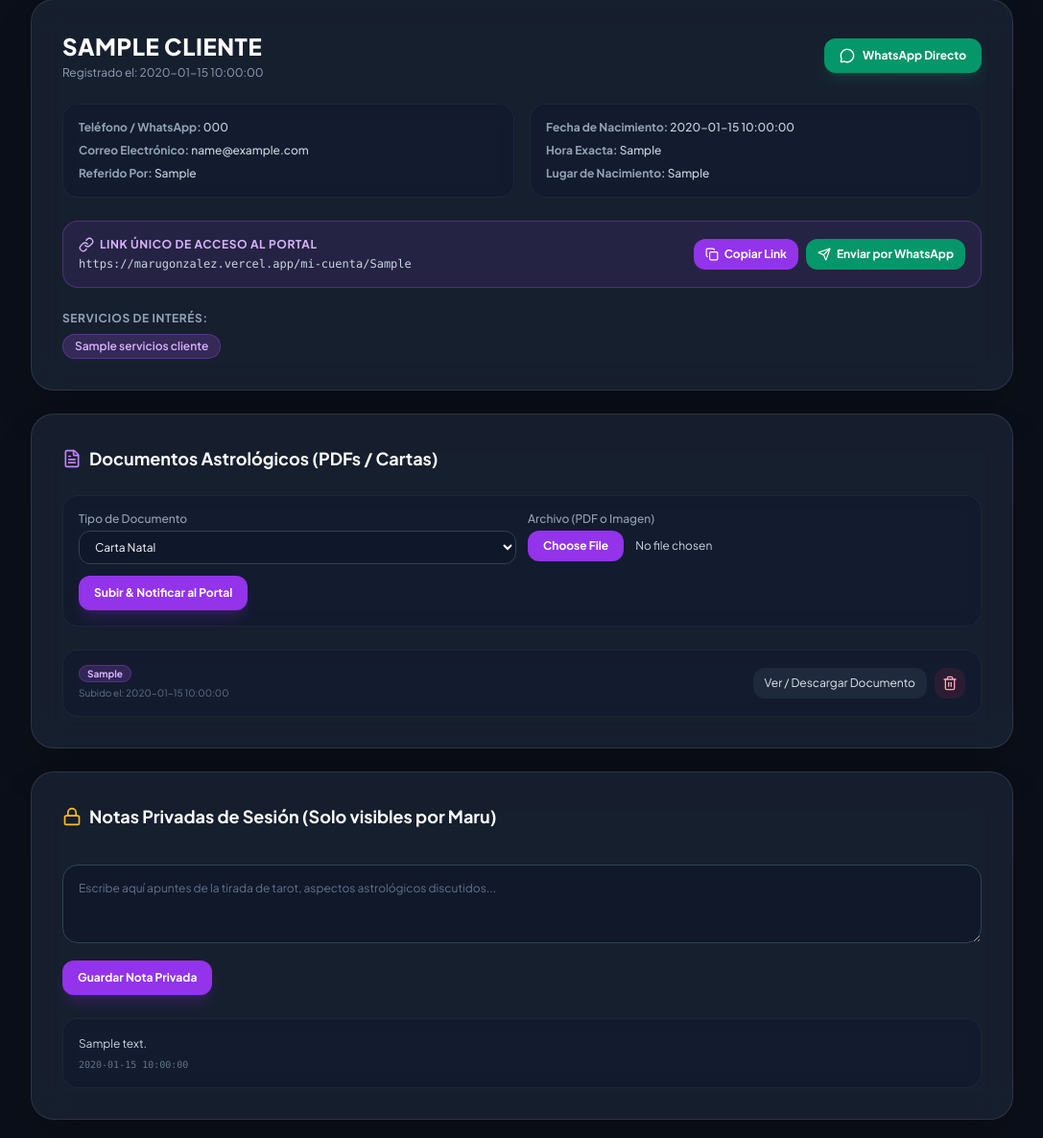
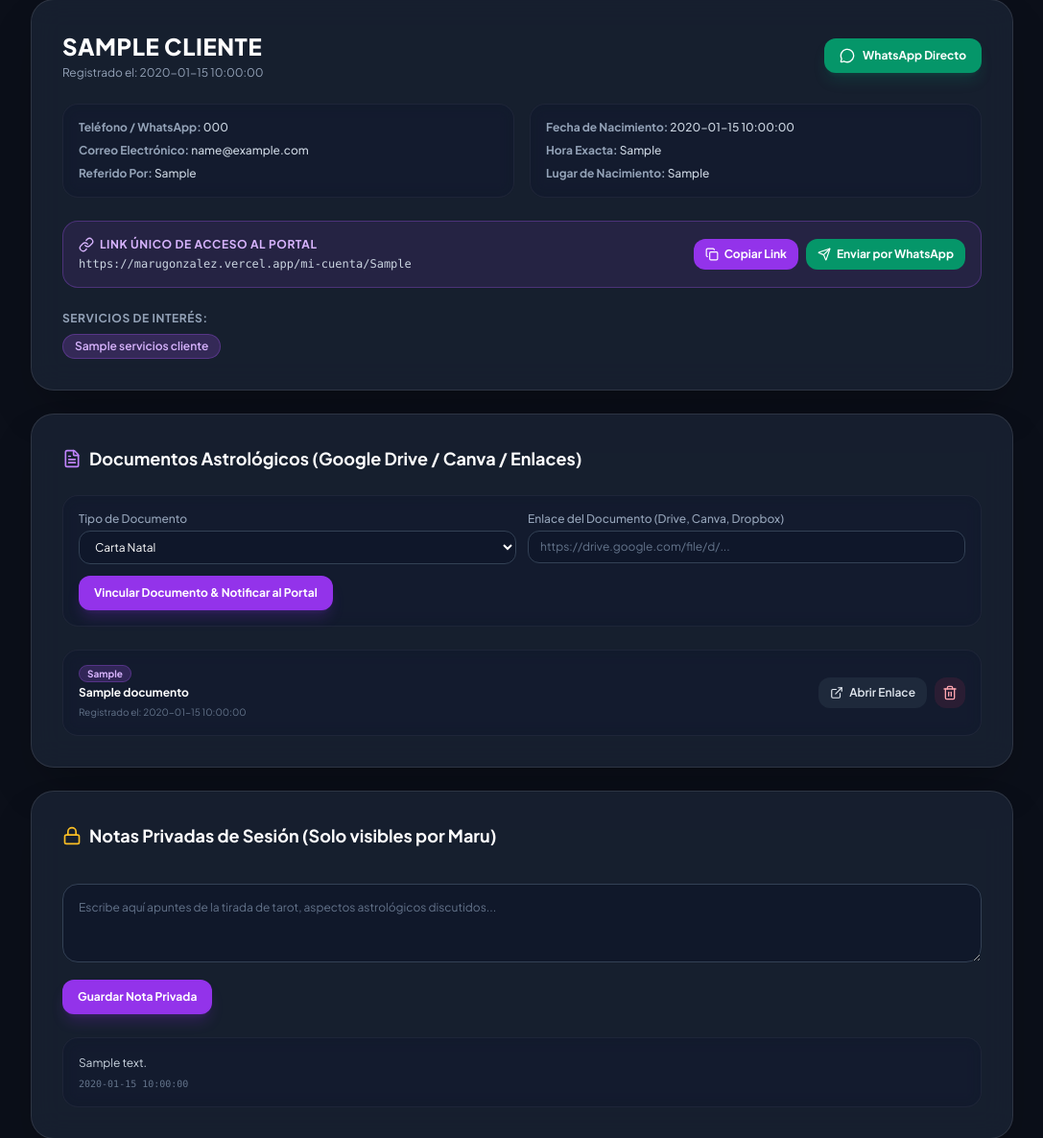
Before and after one commit to ItsVal00/Sistema, a Flask app: page /admin/cliente/1 in a window 1280 px wide. Shown: the part 81-1267 px from the top of the page at 96% size, without its empty margins (96-1183 px from the left). Run offline with Flask 3, Linux system fonts and the light colour scheme; a user stored in the database is signed in; tables that the repository leaves empty hold one stand-in row (values such as "Sample post"); a database or web service that is not in the repository returns one stand-in record (values such as "Sample title"); parts of the project's set-up code (start-up, migrations or seed data) failed here and were passed over; some libraries are stand-ins or nearby versions.

Commit message:
Update cliente_detalle.html with direct link system for documents

```diff
--- a/app.py
+++ b/app.py
@@ -1,6 +1,5 @@
 import os
 import json
-import base64
 import secrets
 import sqlite3
 from datetime import datetime
@@ -21,8 +20,8 @@ DB_PATH = 'database.db'
 DB_URL = os.environ.get('DATABASE_URL') or os.environ.get('POSTGRES_URL')
 IS_POSTGRES = bool(DB_URL)
 
-# Carpeta de subida (Fallback local)
-UPLOAD_FOLDER = os.path.join(os.getcwd(), 'uploads')
+# Carpeta de subida
+UPLOAD_FOLDER = '/tmp/uploads' if (os.environ.get('VERCEL') or IS_POSTGRES) else os.path.join(os.getcwd(), 'uploads')
 os.makedirs(UPLOAD_FOLDER, exist_ok=True)
 app.config['UPLOAD_FOLDER'] = UPLOAD_FOLDER
 ALLOWED_EXTENSIONS = {'pdf', 'png', 'jpg', 'jpeg'}
@@ -85,8 +84,6 @@ def registro_form():
         nombre = request.form.get('nombre', '').strip()
         codigo_pais = request.form.get('codigo_pais', '+58')
         num_telefono = request.form.get('telefono', '').strip()
-
-        # Concatena el código con el número si ingresó datos
         telefono = f"{codigo_pais} {num_telefono}" if num_telefono else ""
 
         email = request.form.get('email', '').strip().lower()
@@ -602,7 +599,7 @@ def guardar_nota():
 
 
 # -------------------------------------------------------------
-# GESTIÓN DE DOCUMENTOS (ALMACENAMIENTO PERMANENTE EN BASE64)
+# GESTIÓN DE DOCUMENTOS (ENLACE DIRECTO / DRIVE / CANVA)
 # -------------------------------------------------------------
 
 @app.route('/uploads/<path:filename>')
@@ -614,22 +611,13 @@ def uploaded_file(filename):
 @admin_required
 def subir_documento(cliente_id):
     tipo_doc = request.form.get('tipo_doc')
-    archivo = request.files.get('archivo')
+    link_documento = request.form.get('link_documento', '').strip()
 
-    if not archivo or archivo.filename == '':
-        flash("Debes seleccionar un archivo.", "error")
-        return redirect(url_for('admin_cliente_detalle', cliente_id=cliente_id))
-
-    if not allowed_file(archivo.filename):
-        flash("Tipo de archivo no permitido (solo PDF, PNG, JPG).", "error")
+    if not link_documento:
+        flash("Debes ingresar el enlace del documento (Google Drive, Canva, Dropbox, etc.).", "error")
         return redirect(url_for('admin_cliente_detalle', cliente_id=cliente_id))
 
     try:
-        # Convertir archivo a Data URL Base64 para persistencia total en Vercel
-        contenido_b64 = base64.b64encode(archivo.read()).decode('utf-8')
-        mimetype = archivo.mimetype or 'application/pdf'
-        data_url = f"data:{mimetype};base64,{contenido_b64}"
-
         conn = get_db_connection()
         cursor = conn.cursor()
         param_symbol = '%s' if IS_POSTGRES else '?'
@@ -637,14 +625,14 @@ def subir_documento(cliente_id):
         cursor.execute(f'''
             INSERT INTO documentos (cliente_id, tipo_doc, nombre_archivo)
             VALUES ({param_symbol}, {param_symbol}, {param_symbol})
-        ''', (cliente_id, tipo_doc, data_url))
+        ''', (cliente_id, tipo_doc, link_documento))
 
         conn.commit()
         conn.close()
 
-        flash("Documento subido e integrado correctamente.", "exito")
+        flash("Documento vinculado con éxito.", "exito")
     except Exception as e:
-        flash(f"Error al guardar el archivo: {str(e)}", "error")
+        flash(f"Error al registrar enlace: {str(e)}", "error")
 
     return redirect(url_for('admin_cliente_detalle', cliente_id=cliente_id))
 
--- a/templates/cliente_detalle.html
+++ b/templates/cliente_detalle.html
@@ -118,17 +118,17 @@
             {% endif %}
         </div>
 
-        <!-- Módulo: Documentos / PDFs -->
+        <!-- Módulo: Documentos Astrológicos -->
         <div class="glass-panel p-6 md:p-8 rounded-3xl shadow-2xl space-y-6 border border-white/10">
             <div class="flex items-center justify-between">
                 <h2 class="text-lg font-bold text-white flex items-center gap-2">
                     <i data-lucide="file-text" class="w-5 h-5 text-purple-400"></i>
-                    <span>Documentos Astrológicos (PDFs / Cartas)</span>
+                    <span>Documentos Astrológicos (Google Drive / Canva / Enlaces)</span>
                 </h2>
             </div>
 
-            <!-- Formulario Subir Documento -->
-            <form action="/admin/subir_documento/{{ cliente.id }}" method="POST" enctype="multipart/form-data" class="glass-card p-4 rounded-2xl border border-white/5 space-y-3">
+            <!-- Formulario Vincular Documento -->
+            <form action="/admin/subir_documento/{{ cliente.id }}" method="POST" class="glass-card p-4 rounded-2xl border border-white/5 space-y-3">
                 <div class="grid grid-cols-1 md:grid-cols-2 gap-3 text-xs">
                     <div>
                         <label class="block text-slate-400 font-medium mb-1">Tipo de Documento</label>
@@ -141,16 +141,16 @@
                         </select>
                     </div>
                     <div>
-                        <label class="block text-slate-400 font-medium mb-1">Archivo (PDF o Imagen)</label>
-                        <input type="file" name="archivo" required accept=".pdf,.png,.jpg,.jpeg" class="w-full text-slate-300 text-xs file:mr-3 file:py-2 file:px-4 file:rounded-xl file:border-0 file:text-xs file:font-bold file:bg-purple-600 file:text-white hover:file:bg-purple-500">
+                        <label class="block text-slate-400 font-medium mb-1">Enlace del Documento (Drive, Canva, Dropbox)</label>
+                        <input type="url" name="link_documento" required placeholder="https://drive.google.com/file/d/..." class="w-full bg-slate-900 border border-slate-700 rounded-xl px-3 py-2 text-white placeholder-slate-500 focus:outline-none focus:border-purple-500">
                     </div>
                 </div>
                 <button type="submit" class="bg-purple-600 hover:bg-purple-500 text-white font-bold text-xs px-4 py-2.5 rounded-xl transition shadow-lg shadow-purple-600/20">
-                    Subir & Notificar al Portal
+                    Vincular Documento & Notificar al Portal
                 </button>
             </form>
 
-            <!-- Lista de Archivos -->
+            <!-- Lista de Archivos / Enlaces -->
             <div class="space-y-2">
                 {% if documentos %}
                     {% for doc in documentos %}
@@ -159,12 +159,13 @@
                             <span class="bg-purple-500/20 text-purple-300 text-[10px] font-bold px-2 py-0.5 rounded-full border border-purple-500/30">
                                 {{ doc.tipo_doc }}
                             </span>
-                            <p class="text-[10px] text-slate-500">Subido el: {{ doc.fecha_subida }}</p>
+                            <p class="font-bold text-white break-all">{{ doc.nombre_archivo }}</p>
+                            <p class="text-[10px] text-slate-500">Registrado el: {{ doc.fecha_subida }}</p>
                         </div>
-                        <div class="flex items-center gap-2">
-                            <!-- Enlace a Base64 / Data URL -->
-                            <a href="{{ doc.nombre_archivo }}" target="_blank" download="Documento_{{ doc.tipo_doc }}" class="bg-slate-800 hover:bg-slate-700 text-slate-200 px-3 py-2 rounded-xl transition">
-                                Ver / Descargar Documento
+                        <div class="flex items-center gap-2 shrink-0">
+                            <a href="{{ doc.nombre_archivo }}" target="_blank" class="bg-slate-800 hover:bg-slate-700 text-slate-200 px-3 py-2 rounded-xl transition flex items-center gap-1.5 font-semibold">
+                                <i data-lucide="external-link" class="w-3.5 h-3.5"></i>
+                                <span>Abrir Enlace</span>
                             </a>
                             <button onclick="document.getElementById('modal-eliminar-{{ doc.id }}').classList.remove('hidden')" class="bg-rose-500/10 hover:bg-rose-500/20 text-rose-300 p-2 rounded-xl transition">
                                 <i data-lucide="trash-2" class="w-4 h-4"></i>
@@ -176,7 +177,7 @@
                     <div id="modal-eliminar-{{ doc.id }}" class="fixed inset-0 bg-slate-950/80 backdrop-blur-md z-50 flex items-center justify-center p-4 hidden">
                         <div class="glass-panel max-w-sm w-full p-6 rounded-3xl space-y-4 border border-white/10 shadow-2xl">
                             <h3 class="text-sm font-bold text-rose-400">Confirmar Eliminación</h3>
-                            <p class="text-xs text-slate-300">Ingresa tu contraseña de administrador para eliminar este archivo:</p>
+                            <p class="text-xs text-slate-300">Ingresa tu contraseña de administrador para eliminar este enlace:</p>
                             <form action="/admin/eliminar_documento/{{ doc.id }}" method="POST" class="space-y-3">
                                 <input type="hidden" name="cliente_id" value="{{ cliente.id }}">
                                 <input type="password" name="password" required placeholder="Contraseña Admin" class="w-full bg-slate-900 border border-slate-700 rounded-xl px-3 py-2 text-xs text-white">
@@ -189,7 +190,7 @@
                     </div>
                     {% endfor %}
                 {% else %}
-                    <p class="text-xs text-slate-500 italic py-2">No hay documentos subidos para este consultante.</p>
+                    <p class="text-xs text-slate-500 italic py-2">No hay documentos vinculados para este consultante.</p>
                 {% endif %}
             </div>
         </div>
```
